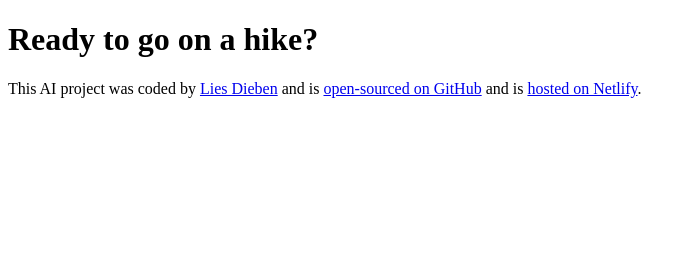
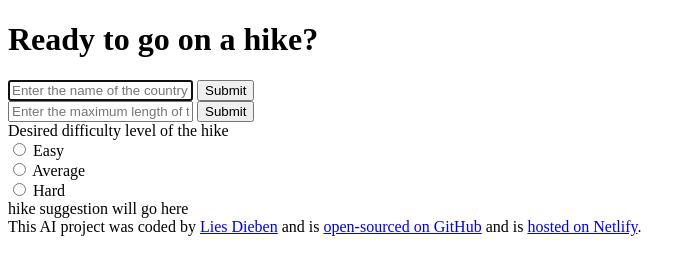
Before and after one commit to dielies/hike-suggestion-generator, a plain HTML site: page index.html in a window 1280 px wide. Shown: the whole page, without its empty margins (0-696 px from the left). Drawn offline with Linux system fonts and the light colour scheme.

Commit message:
Added basic .HTML structure

```diff
--- a/index.html
+++ b/index.html
@@ -5,11 +5,45 @@
     <meta charset="UTF-8">
     <meta name="viewport" content="width=device-width, initial-scale=1.0">
     <link rel="stylesheet" href="src/style.css">
-    <title>Let's go outside?</title>
+    <title>Hike suggestion generator</title>
 </head>
 
 <body>
-    <h1>Ready to go on a hike?</h1>
+    <header>
+        <h1>Ready to go on a hike?</h1>
+    </header>
+
+    <main>
+        <form>
+            <div>
+                <input type="text" placeholder="Enter the name of the country where you want to hike" autofocus
+                    required />
+                <input type="submit" />
+            </div>
+            <div>
+                <input type="text" placeholder="Enter the maximum length of the hike you want to do" />
+                <input type="submit" />
+            </div>
+            <div>Desired difficulty level of the hike</div>
+            <div>
+                <input type="radio" />
+                <label for="easy">Easy</label>
+            </div>
+            <div>
+                <input type="radio" />
+                <label for="average">Average</label>
+            </div>
+            <div>
+                <input type="radio" />
+                <label for="hard">Hard</label>
+            </div>
+            </div>
+            </div>
+        </form>
+
+        <div>hike suggestion will go here</div>
+
+    </main>
 
     <footer>
         This AI project was coded by
```
